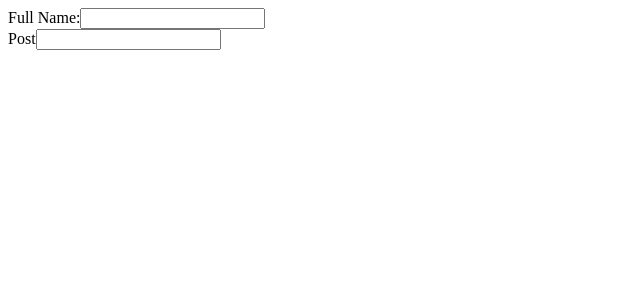
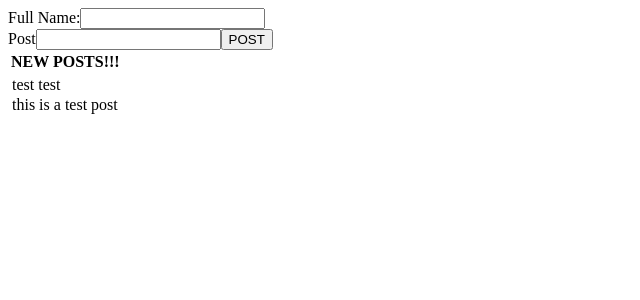
Before and after one commit to C-Skala/Social-Feed, a React (Create React App) app: page / in a window 1280 px wide. Shown: the top 300 px of the page, without its empty margins (0-640 px from the left). Built offline with nearby package versions, Linux system fonts and the light colour scheme.

Commit message:
made a rough template for the display post

```diff
--- a/src/App.js
+++ b/src/App.js
@@ -1,9 +1,21 @@
+import React, { useState } from 'react';
 import CreatePost from "./Components/CreatePost/CreatePost";
+import DisplayPosts from './Components/DisplayPosts/DisplayPosts';
 
 function App() {
+
+  const [entries, setEntries] = useState([{fullName: 'test test', post: 'this is a test post'}])
+
+  function addNewPost(entry){
+    let tempEntries = [...entries, entry];
+
+    setEntries(tempEntries);
+  }
+
   return (
     <div>
       <CreatePost/>
+      <DisplayPosts parentEntries = {entries}/>
     </div>
   );
 }
--- a/src/Components/CreatePost/CreatePost.jsx
+++ b/src/Components/CreatePost/CreatePost.jsx
@@ -21,6 +21,7 @@ const CreatePost = (props) => {
             <input type = 'text' name = 'fullName'/><br/>
             <label>Post</label>
             <input type = 'text' name = 'post'/>
+            <button type = 'submit' className = 'btn btn-primary'>POST</button>
         </form>
 
      );
--- a/src/Components/DisplayPosts/DisplayPosts.jsx
+++ b/src/Components/DisplayPosts/DisplayPosts.jsx
@@ -0,0 +1,24 @@
+
+const DisplayPosts = (props) => {
+    return (
+        <table className = 'table'>
+            <thead>
+                <tr>
+                    <th>NEW POSTS!!!</th>
+                </tr>
+            </thead>
+            <tbody>
+                {props.parentEntries.map((entry) => {
+                    return(
+                        <tc key = {entry}>
+                            <tr>{entry.fullName}</tr>
+                            <tr>{entry.post}</tr>
+                        </tc>
+                    );
+                })}
+            </tbody>
+        </table>
+     );
+}
+
+export default DisplayPosts;
```
